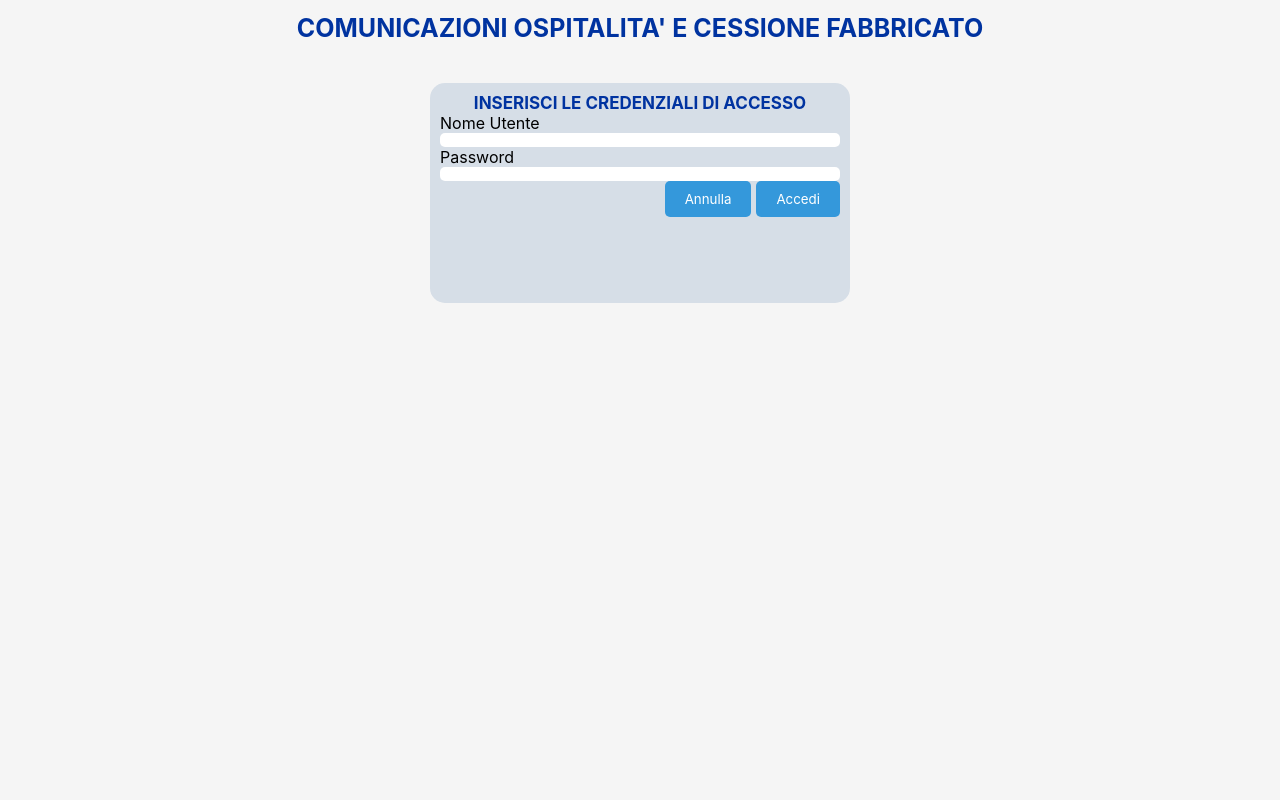
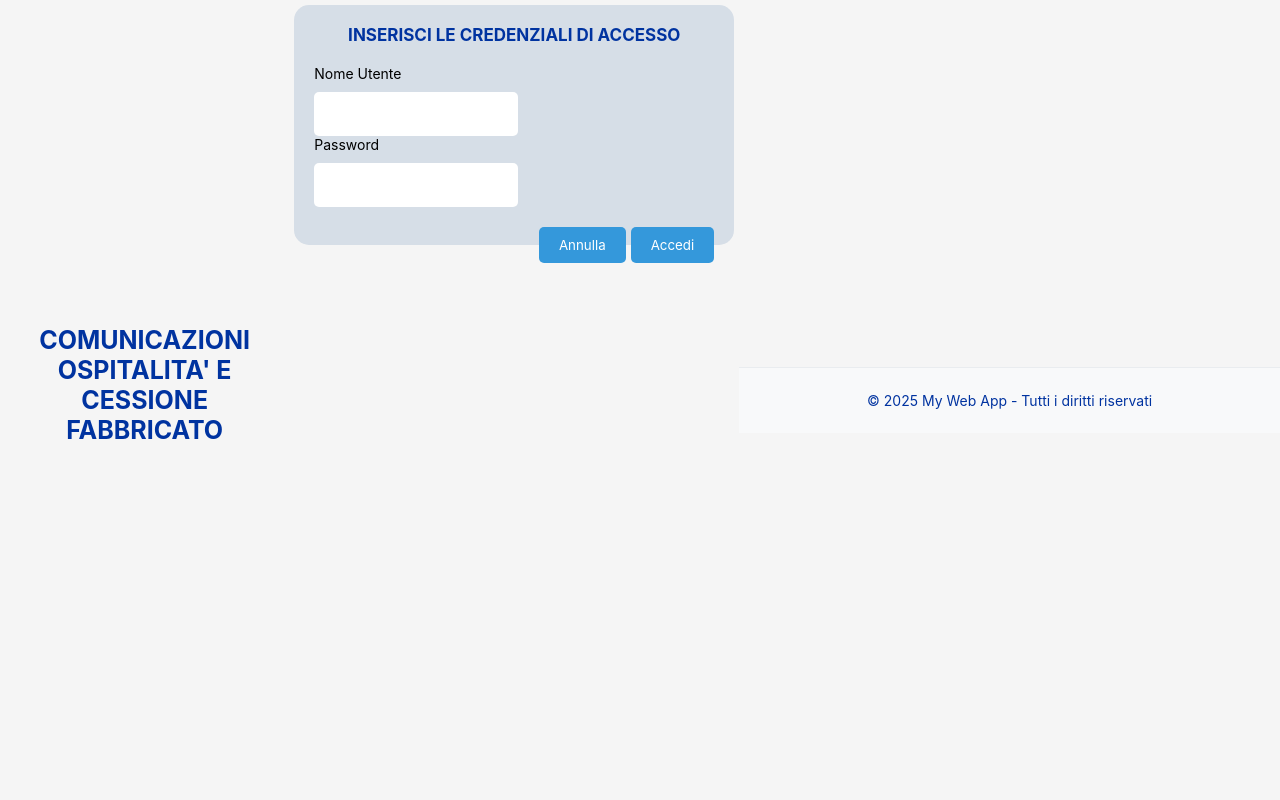
Before and after one commit to praticaff/Comunicazioni, a plain HTML site: page index.html in a window 1280 px wide. Shown: the top 800 px of the page. Drawn offline with Linux system fonts and the light colour scheme.

Commit message:
modifica index

```diff
--- a/css/indexStyle.css
+++ b/css/indexStyle.css
@@ -7,16 +7,21 @@ main {
     display: flex;
     justify-content: center;/*allinea orizzontalmente al centro*/
     align-items: flex start;/*allinea verticalmente all'inizio*/
-    min-height: 100vh;
+    min-height: 100vh;/*altezza minima*/
 
 }
 
 body {
+    margin: 0;
+    padding: 0;
     background-color: #F5F5F5;
+    display: flex;
+    justify-content: center;  /* centra orizzontalmente */
+    align-items: center;      /* centra verticalmente */
 }
 
-/*TITOLO PRINCIPALE*/
-.home{
+
+.home{/*TITOLO PRINCIPALE*/
     color: #0033A0;
     font-size: 25px;
     font-weight: bold;
@@ -25,7 +30,7 @@ body {
     text-align: center;
 }
 
-footer {
+footer {/*FOOTER*/
     background-color: #f8f9fa;
     padding: 10px;
     text-align: center;
@@ -36,7 +41,7 @@ footer {
     width: 100%;
 }
 
-.titoloCredenziali {
+.titoloCredenziali {/*SOTTOTITOLO NELLA MASCHERA DI LOGIN*/
     color: #0033A0;
     text-align:center;
     margin:10px,0,20px,0;
@@ -45,39 +50,38 @@ footer {
 }
 
 
+.fieldsetIndex{/*FIELSET CHE INCLUDE TITOLO, INPUT E BOTTONE*/
+
+    background: #D6DEE7;
+    border-radius: 15px;
+    padding: 20px;
+    width: 400px;
+    height: 200px;
+    margin:5px;
+    border:none;
+    max-width: 400px;
+    display: flex;
+    flex-direction: column;  /* verticale */
+    gap: 20px;               /* spazio tra elementi */
+}
+
 
 .form-groupIndex{
     display: flex;
     flex-direction: column;
     align-content: center;
+    gap:10px;
 }
 input{
-    font-size:10px;
+    font-size:14px;
     text-align:left;
-    max-width: 400px;
+    width: 200px;
+    height:42px;
     border:none;
     border-radius:5px;
 }
-
-
-.fieldsetIndex{
-
-    background: #D6DEE7;
-    border-radius: 15px;
-    padding: 10px;
-    width: 400px;
-    height: 200px;
-    margin:5px;
-    border:none;
-    max-width: 400px;
-}
-
-.credenziali{
-    display: flex;
-    flex-direction: column;
-    /*align-items:center;*/
-    gap:10 px;
-    margin:15px,0,20px,0;
+label{
+  font-size:14px;
 }
 
 /*SPECIFICHE PER LA SEZIONE COMANDI E COMANDI STESSI*/
```
